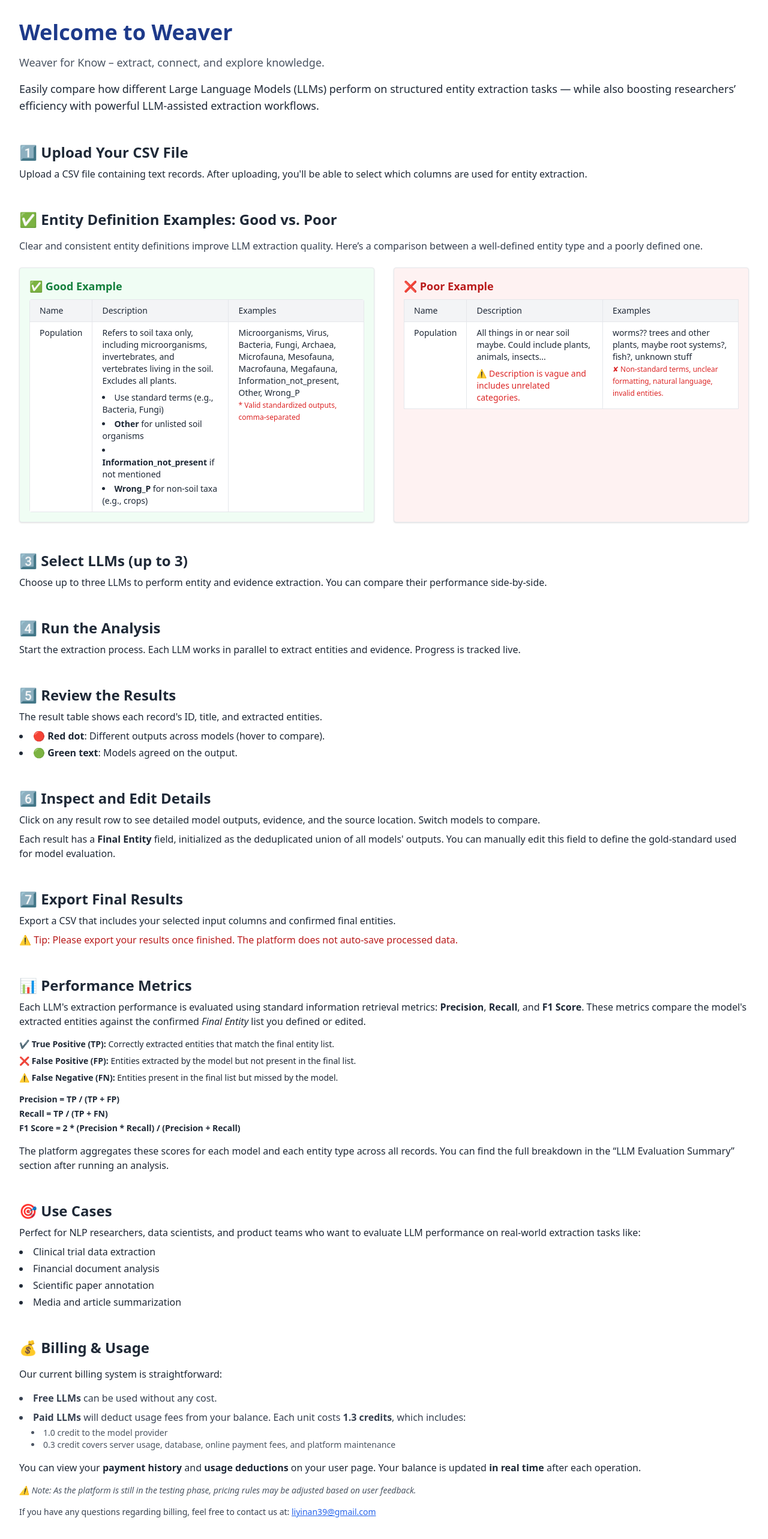
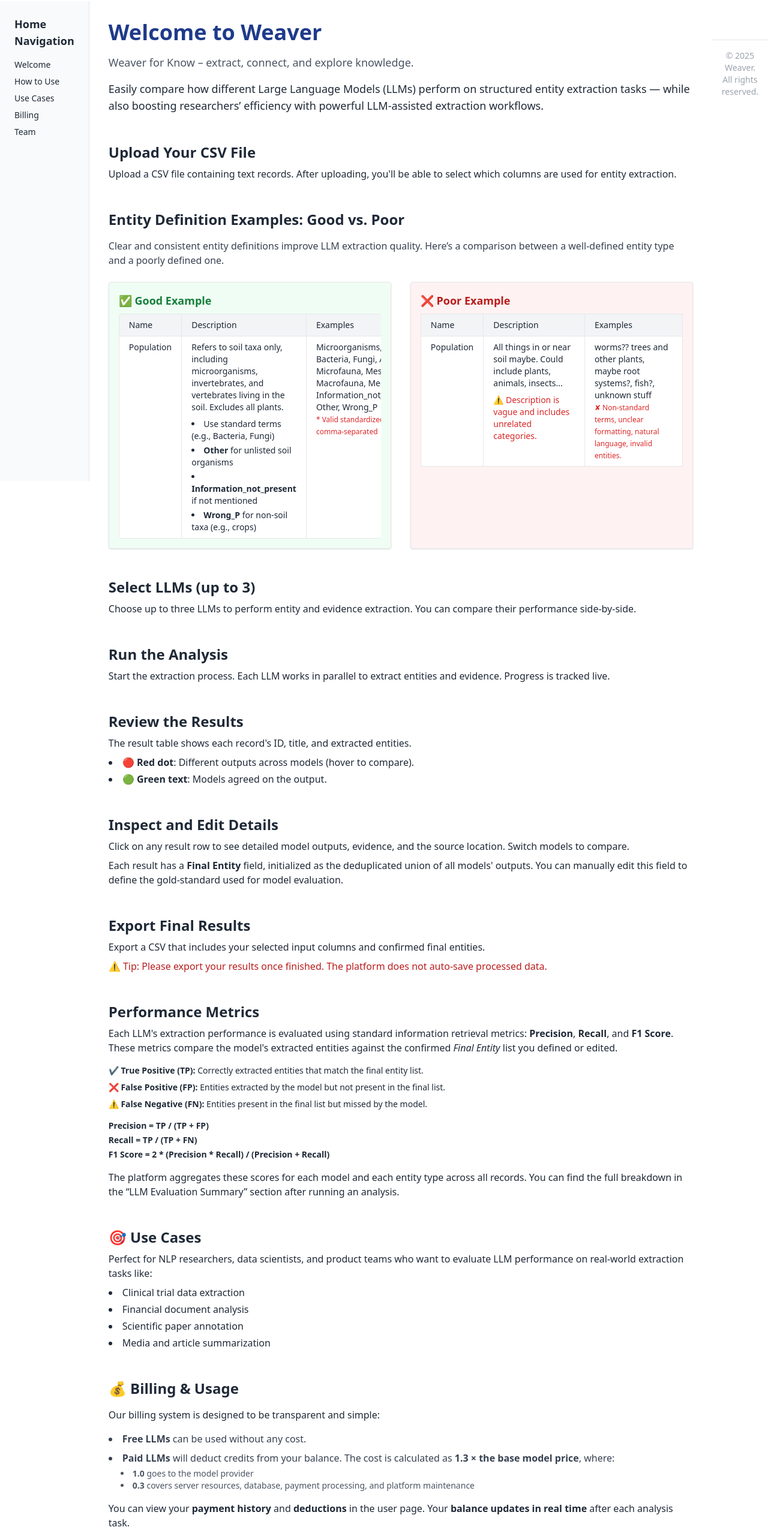
Before and after one commit to YinanLi1987/weaver_0.3_frontend, a React (Vite) app: page / in a window 1280 px wide. Shown: the part 58-2624 px from the top of the page at 60% size. Built offline with nearby package versions, Linux system fonts and the light colour scheme; no server answers.

Commit message:
modify homepage

```diff
--- a/src/App.tsx
+++ b/src/App.tsx
@@ -2,6 +2,7 @@
 import { AuthProvider } from "./auth/AuthProvider";
 import Header from "./components/Header";
 import Home from "./pages/Home";
+
 import Dashboard from "./pages/Dashboard";
 import Profile from "./pages/Profile";
 import * as Tooltip from "@radix-ui/react-tooltip";
@@ -14,6 +15,7 @@
           <Header /> {/* ✅ Global header always visible */}
           <Routes>
             <Route path="/" element={<Home />} />
+
             <Route path="/dashboard" element={<Dashboard />} />
             <Route path="/profile" element={<Profile />} />
           </Routes>
--- a/src/pages/Home.tsx
+++ b/src/pages/Home.tsx
@@ -3,9 +3,41 @@
 
 export default function Home() {
   return (
-    <div className="bg-white text-gray-800">
+    <div className="bg-white text-gray-800 flex min-h-screen">
+      {/* Sidebar */}
+      <nav className="hidden md:block w-48 sticky top-0 h-screen p-6 bg-gray-50 border-r text-sm text-gray-800 space-y-4">
+        <h2 className="text-lg font-bold mb-4">Home Navigation </h2>
+        <ul className="space-y-2">
+          <li>
+            <a href="#welcome" className="hover:text-blue-600">
+              Welcome
+            </a>
+          </li>
+          <li>
+            <a href="#how-to-use" className="hover:text-blue-600">
+              How to Use
+            </a>
+          </li>
+          <li>
+            <a href="#usecases" className="hover:text-blue-600">
+              Use Cases
+            </a>
+          </li>
+          <li>
+            <a href="#billing" className="hover:text-blue-600">
+              Billing
+            </a>
+          </li>
+
+          <li>
+            <a href="#team" className="hover:text-blue-600">
+              Team
+            </a>
+          </li>
+        </ul>
+      </nav>
       <main className="p-8 max-w-8xl mx-auto space-y-12">
-        <section className="space-y-4">
+        <section id="welcome" className="space-y-4">
           <h1 className="text-4xl font-bold text-blue-900">
             Welcome to Weaver
           </h1>
@@ -19,25 +51,24 @@
             workflows.
           </p>
         </section>
-
-        <section>
+        <section id="how-to-use">
+          <section className="mt-12">
             <h2 className="text-2xl font-semibold mb-2">
-            1️⃣ Upload Your CSV File
+              Upload Your CSV File
             </h2>
             <p>
               Upload a CSV file containing text records. After uploading, you'll
               be able to select which columns are used for entity extraction.
             </p>
           </section>
-
           <section className="mt-12">
             <h2 className="text-2xl font-semibold mb-4">
-            ✅ Entity Definition Examples: Good vs. Poor
+              Entity Definition Examples: Good vs. Poor
             </h2>
             <p className="mb-6 text-gray-700">
               Clear and consistent entity definitions improve LLM extraction
-            quality. Here’s a comparison between a well-defined entity type and
-            a poorly defined one.
+              quality. Here’s a comparison between a well-defined entity type
+              and a poorly defined one.
             </p>
             <div className="grid grid-cols-1 md:grid-cols-2 gap-8">
               <div className="border rounded shadow p-4 bg-green-50 min-w-0 break-words">
@@ -120,7 +151,9 @@
                   </thead>
                   <tbody>
                     <tr className="align-top">
-                    <td className="border px-4 py-2 font-medium">Population</td>
+                      <td className="border px-4 py-2 font-medium">
+                        Population
+                      </td>
                       <td className="border px-4 py-2">
                         All things in or near soil maybe. Could include plants,
                         animals, insects...
@@ -145,9 +178,9 @@
             </div>
           </section>
 
-        <section>
+          <section className="mt-12">
             <h2 className="text-2xl font-semibold mb-2">
-            3️⃣ Select LLMs (up to 3)
+              Select LLMs (up to 3)
             </h2>
             <p>
               Choose up to three LLMs to perform entity and evidence extraction.
@@ -155,16 +188,16 @@
             </p>
           </section>
 
-        <section>
-          <h2 className="text-2xl font-semibold mb-2">4️⃣ Run the Analysis</h2>
+          <section className="mt-12">
+            <h2 className="text-2xl font-semibold mb-2">Run the Analysis</h2>
             <p>
-            Start the extraction process. Each LLM works in parallel to extract
-            entities and evidence. Progress is tracked live.
+              Start the extraction process. Each LLM works in parallel to
+              extract entities and evidence. Progress is tracked live.
             </p>
           </section>
 
-        <section>
-          <h2 className="text-2xl font-semibold mb-2">5️⃣ Review the Results</h2>
+          <section className="mt-12">
+            <h2 className="text-2xl font-semibold mb-2">Review the Results</h2>
             <p>
               The result table shows each record's ID, title, and extracted
               entities.
@@ -180,13 +213,13 @@
             </ul>
           </section>
 
-        <section>
+          <section className="mt-12">
             <h2 className="text-2xl font-semibold mb-2">
-            6️⃣ Inspect and Edit Details
+              Inspect and Edit Details
             </h2>
             <p>
-            Click on any result row to see detailed model outputs, evidence, and
-            the source location. Switch models to compare.
+              Click on any result row to see detailed model outputs, evidence,
+              and the source location. Switch models to compare.
             </p>
             <p className="mt-2">
               Each result has a <strong>Final Entity</strong> field, initialized
@@ -196,30 +229,28 @@
             </p>
           </section>
 
-        <section>
+          <section className="mt-12">
             <h2 className="text-2xl font-semibold mb-2">
-            7️⃣ Export Final Results
+              Export Final Results
             </h2>
             <p>
-            Export a CSV that includes your selected input columns and confirmed
-            final entities.
+              Export a CSV that includes your selected input columns and
+              confirmed final entities.
             </p>
             <p className="mt-2 text-red-700 font-medium">
-            ⚠️ Tip: Please export your results once finished. The platform does
-            not auto-save processed data.
+              ⚠️ Tip: Please export your results once finished. The platform
+              does not auto-save processed data.
             </p>
           </section>
-        <section>
-          <h2 className="text-2xl font-semibold mb-2">
-            📊 Performance Metrics
-          </h2>
+          <section className="mt-12">
+            <h2 className="text-2xl font-semibold mb-2">Performance Metrics</h2>
             <p>
               Each LLM's extraction performance is evaluated using standard
               information retrieval metrics:
               <strong> Precision</strong>, <strong>Recall</strong>, and{" "}
               <strong>F1 Score</strong>. These metrics compare the model's
-            extracted entities against the confirmed <em>Final Entity</em> list
-            you defined or edited.
+              extracted entities against the confirmed <em>Final Entity</em>{" "}
+              list you defined or edited.
             </p>
 
             <div className="mt-4 space-y-2 text-sm">
@@ -228,8 +259,8 @@
                 entities that match the final entity list.
               </p>
               <p>
-              <strong>❌ False Positive (FP):</strong> Entities extracted by the
-              model but not present in the final list.
+                <strong>❌ False Positive (FP):</strong> Entities extracted by
+                the model but not present in the final list.
               </p>
               <p>
                 <strong>⚠️ False Negative (FN):</strong> Entities present in the
@@ -252,13 +283,13 @@
             </div>
 
             <p className="mt-4">
-            The platform aggregates these scores for each model and each entity
-            type across all records. You can find the full breakdown in the “LLM
-            Evaluation Summary” section after running an analysis.
+              The platform aggregates these scores for each model and each
+              entity type across all records. You can find the full breakdown in
+              the “LLM Evaluation Summary” section after running an analysis.
             </p>
           </section>
-
-        <section>
+        </section>
+        <section id="usecases" className="mt-12">
           <h2 className="text-2xl font-semibold mb-2">🎯 Use Cases</h2>
           <p className="mt-2">
             Perfect for NLP researchers, data scientists, and product teams who
@@ -272,24 +303,28 @@
             <li>Media and article summarization</li>
           </ul>
         </section>
-        <section className="mt-12">
+        <section id="billing" className="mt-12">
           <h2 className="text-2xl font-semibold mb-4">💰 Billing & Usage</h2>
-          <p className="text-gray-800">
-            Our current billing system is straightforward:
+
+          <p className="text-gray-800 mb-4">
+            Our billing system is designed to be transparent and simple:
           </p>
-          <ul className="list-disc list-inside mt-4 space-y-2 text-gray-700">
+
+          <ul className="list-disc list-inside space-y-2 text-gray-700">
             <li>
               <strong>Free LLMs</strong> can be used without any cost.
             </li>
             <li>
-              <strong>Paid LLMs</strong> will deduct usage fees from your
-              balance. Each unit costs <strong>1.3 credits</strong>, which
-              includes:
+              <strong>Paid LLMs</strong> will deduct credits from your balance.
+              The cost is calculated as{" "}
+              <strong>1.3 × the base model price</strong>, where:
               <ul className="list-disc list-inside ml-5 mt-1 text-sm text-gray-600">
-                <li>1.0 credit to the model provider</li>
                 <li>
-                  0.3 credit covers server usage, database, online payment fees,
-                  and platform maintenance
+                  <strong>1.0</strong> goes to the model provider
+                </li>
+                <li>
+                  <strong>0.3</strong> covers server resources, database,
+                  payment processing, and platform maintenance
                 </li>
               </ul>
             </li>
@@ -297,18 +332,18 @@
 
           <p className="mt-4">
             You can view your <strong>payment history</strong> and{" "}
-            <strong>usage deductions</strong> on your user page. Your balance is
-            updated <strong>in real time</strong> after each operation.
+            <strong>deductions</strong> in the user page. Your{" "}
+            <strong>balance updates in real time</strong> after each analysis
+            task.
           </p>
 
           <p className="mt-4 text-sm text-gray-600 italic">
-            ⚠️ Note: As the platform is still in the testing phase, pricing
-            rules may be adjusted based on user feedback.
+            ⚠️ Note: As the platform is still in testing, pricing rules may
+            change based on user feedback.
           </p>
 
-          <p className="mt-4 text-sm text-gray-700">
-            If you have any questions regarding billing, feel free to contact us
-            at:{" "}
+          <p className="mt-2 text-sm text-gray-700">
+            For any billing questions, contact:{" "}
             <a
               href="mailto:liyinan39@gmail.com"
               className="text-blue-600 underline"
@@ -316,10 +351,136 @@
               liyinan39@gmail.com
             </a>
           </p>
+
+          {/* Model pricing table */}
+          <h3 className="text-xl font-semibold mt-12 mb-4">
+            🧠 Supported LLMs & Base Prices
+          </h3>
+
+          <div className="overflow-x-auto">
+            <table className="w-full table-auto border text-sm bg-white">
+              <thead className="bg-gray-100">
+                <tr>
+                  <th className="border px-4 py-2 text-left font-medium">
+                    Model
+                  </th>
+                  <th className="border px-4 py-2 text-left font-medium">
+                    Provider
+                  </th>
+                  <th className="border px-4 py-2 text-left font-medium">
+                    Input / 1k tokens
+                  </th>
+                  <th className="border px-4 py-2 text-left font-medium">
+                    Output / 1k tokens
+                  </th>
+                  <th className="border px-4 py-2 text-left font-medium">
+                    Final Cost (×1.3)
+                  </th>
+                  <th className="border px-4 py-2 text-left font-medium">
+                    Status
+                  </th>
+                </tr>
+              </thead>
+              <tbody>
+                <tr>
+                  <td className="border px-4 py-2">GPT-4.1 Nano</td>
+                  <td className="border px-4 py-2">OpenAI</td>
+                  <td className="border px-4 py-2">€0.0001</td>
+                  <td className="border px-4 py-2">€0.0004</td>
+                  <td className="border px-4 py-2">×1.3</td>
+                  <td className="border px-4 py-2 text-green-700 font-medium">
+                    Paid
+                  </td>
+                </tr>
+                <tr>
+                  <td className="border px-4 py-2">GPT-4</td>
+                  <td className="border px-4 py-2">OpenAI</td>
+                  <td className="border px-4 py-2">€0.0300</td>
+                  <td className="border px-4 py-2">€0.0600</td>
+                  <td className="border px-4 py-2">×1.3</td>
+                  <td className="border px-4 py-2 text-green-700 font-medium">
+                    Paid
+                  </td>
+                </tr>
+                <tr>
+                  <td className="border px-4 py-2">Claude Sonnet 3.7</td>
+                  <td className="border px-4 py-2">Anthropic</td>
+                  <td className="border px-4 py-2">€0.0030</td>
+                  <td className="border px-4 py-2">€0.0150</td>
+                  <td className="border px-4 py-2">×1.3</td>
+                  <td className="border px-4 py-2 text-green-700 font-medium">
+                    Paid
+                  </td>
+                </tr>
+                <tr>
+                  <td className="border px-4 py-2">Mistral Small</td>
+                  <td className="border px-4 py-2">Mistral AI</td>
+                  <td className="border px-4 py-2">€0.0000</td>
+                  <td className="border px-4 py-2">€0.0000</td>
+                  <td className="border px-4 py-2">Free</td>
+                  <td className="border px-4 py-2 text-blue-700 font-medium">
+                    Free
+                  </td>
+                </tr>
+              </tbody>
+            </table>
+          </div>
+
+          {/* Real usage examples */}
+          <h3 className="text-xl font-semibold mt-12 mb-4">
+            💡 Real Usage Examples
+          </h3>
+          <p className="text-gray-700 mb-4">
+            The following examples show actual usage costs based on a common
+            task:
+            <strong>
+              {" "}
+              extracting key entities from the title and abstract of a
+              scientific article.
+            </strong>
+          </p>
+          <p className="mt-2 text-sm text-gray-600 italic">
+            ⚠️ Token counts are estimates and may not be 100% precise, as not
+            all LLM providers expose exact token usage.
+          </p>
+
+          <div className="text-sm bg-gray-50 border rounded p-4 space-y-2 text-gray-800">
+            <p>
+              🧠 <strong>Claude Sonnet 3.7</strong> — 1,316 tokens →{" "}
+              <span className="text-blue-700 font-semibold">€0.0076</span>
+            </p>
+            <p>
+              🧠 <strong>GPT-4.1 Nano</strong> — 1,135 tokens →{" "}
+              <span className="text-blue-700 font-semibold">€0.00018</span>
+            </p>
+            <p>
+              🧠 <strong>Mistral Small</strong> — 1,258 tokens →{" "}
+              <span className="text-green-700 font-semibold">€0.00</span>
+            </p>
+            <p>
+              🧠 <strong>Claude Sonnet 3.7</strong> — 1,484 tokens →{" "}
+              <span className="text-blue-700 font-semibold">€0.0096</span>
+            </p>
+            <p>
+              🧠 <strong>GPT-4.1 Nano</strong> — 1,221 tokens →{" "}
+              <span className="text-blue-700 font-semibold">€0.00018</span>
+            </p>
+            <p>
+              🧠 <strong>Mistral Small</strong> — 1,376 tokens →{" "}
+              <span className="text-green-700 font-semibold">€0.00</span>
+            </p>
+          </div>
+
+          <p className="mt-4 text-sm text-gray-600 italic">
+            Claude Sonnet and GPT-4 offer premium results with moderate to high
+            cost. GPT-4.1 Nano is ultra low-cost, and Mistral Small is entirely
+            free. Choose models based on your balance, budget, and accuracy
+            needs.
+          </p>
         </section>
 
-        <section className="bg-gray-50 border p-6 rounded shadow text-sm text-gray-700 space-y-4">
-          <p className="font-semibold text-gray-800 mb-2">Developed by:</p>
+        <section id="team" className="mt-12 space-y-4 text-gray-800">
+          <h2 className="text-2xl font-semibold mb-2">Developed by:</h2>
           <div className="flex flex-col md:flex-row gap-x-12 gap-y-4">
             {/* Li Yinan first */}
             <div className="flex-1">
```
Lines whose indentation alone changed are shown as unchanged.
